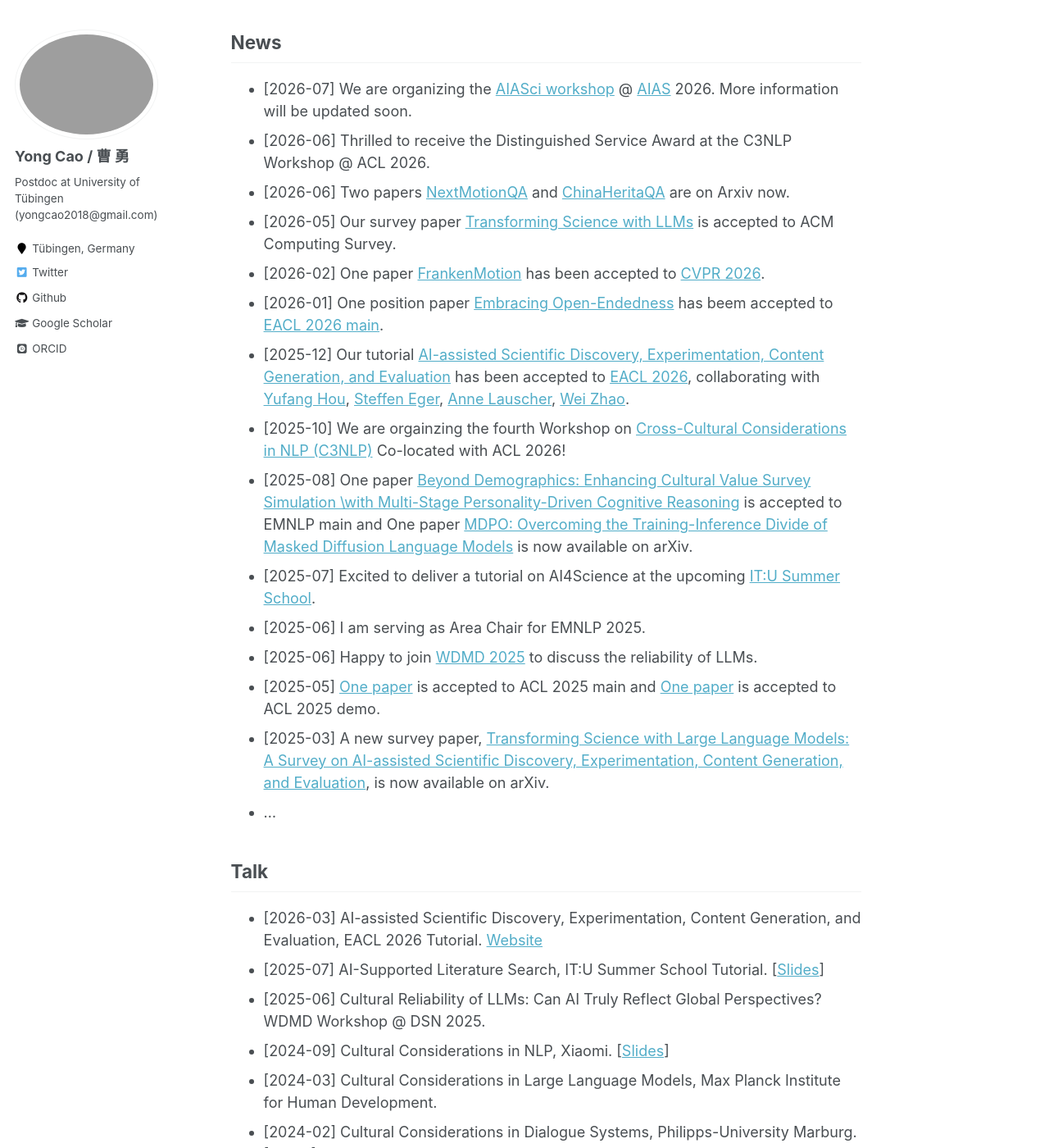
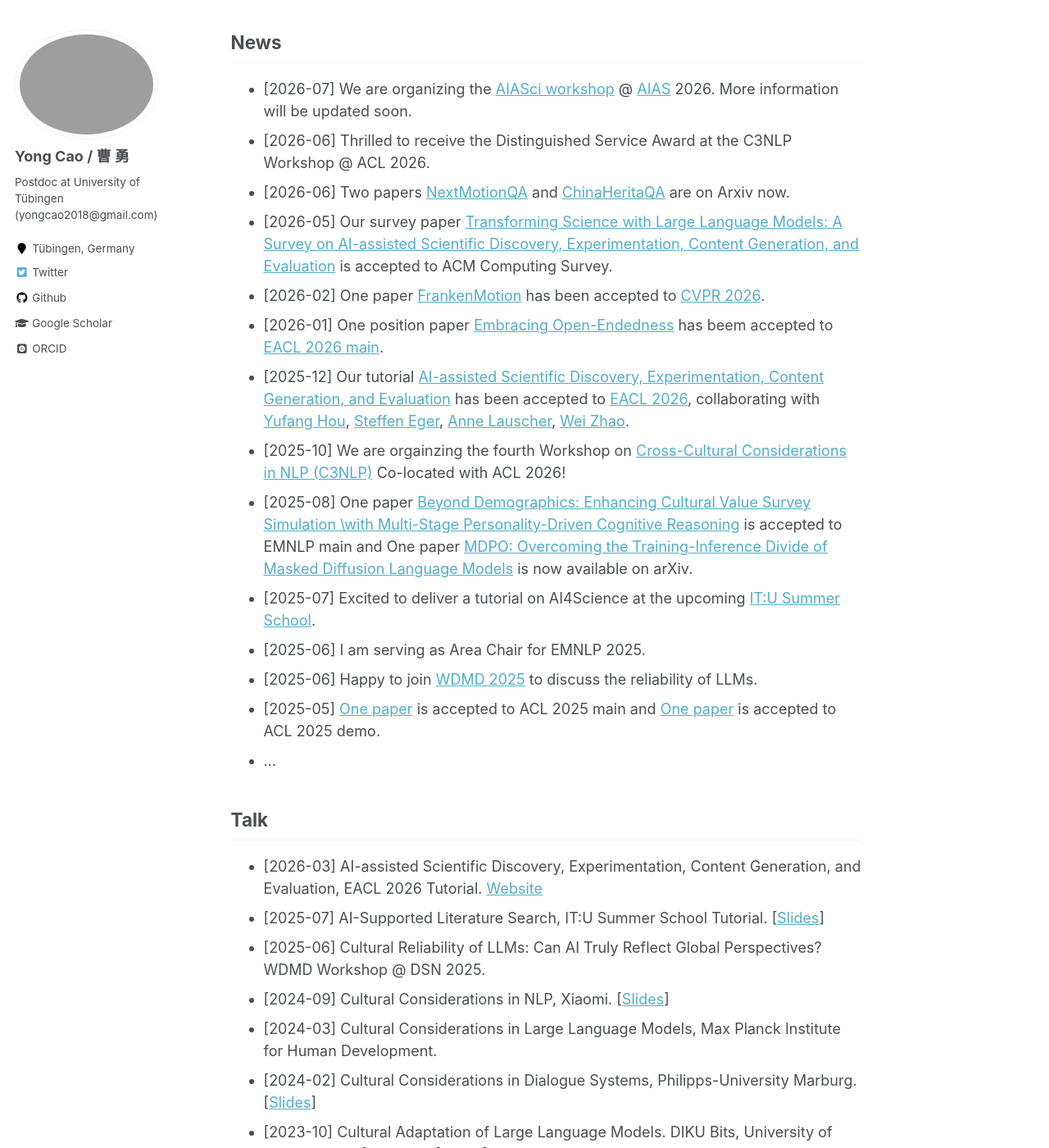
Before and after one commit to yongcaoplus/yongcaoplus.github.io, a Jekyll site: the page built from _pages/about.md, in a window 1280 px wide and 1400 px high, scrolled down 461 px. Shown: the whole window at 82% size. Built offline with Jekyll 4.4.1, drawn with Linux system fonts in a browser that asks for light colours; some web fonts are replaced.

Commit message:
update AIASci

```diff
--- a/_pages/about.md
+++ b/_pages/about.md
@@ -21,7 +21,7 @@ News
 * [2026-07] We are organizing the [AIASci workshop](https://aiasciworkshop.github.io/) @ [AIAS](https://www.aiasplus.org/) 2026. More information will be updated soon.
 * [2026-06] Thrilled to receive the Distinguished Service Award at the C3NLP Workshop @ ACL 2026.
 * [2026-06] Two papers [NextMotionQA](https://arxiv.org/pdf/2606.04773) and [ChinaHeritaQA](https://arxiv.org/abs/2606.08959) are on Arxiv now.
-* [2026-05] Our survey paper [Transforming Science with LLMs](https://arxiv.org/pdf/2502.05151?) is accepted to ACM Computing Survey.
+* [2026-05] Our survey paper [Transforming Science with Large Language Models: A Survey on AI-assisted Scientific Discovery, Experimentation, Content Generation, and Evaluation](https://arxiv.org/pdf/2502.05151?) is accepted to ACM Computing Survey.
 * [2026-02] One paper [FrankenMotion](https://arxiv.org/abs/2601.10909) has been accepted to [CVPR 2026](https://cvpr.thecvf.com/).
 * [2026-01] One position paper [Embracing Open-Endedness](https://arxiv.org/abs/2510.13884) has beem accepted to [EACL 2026 main](https://2026.eacl.org/).
 * [2025-12] Our tutorial [AI-assisted Scientific Discovery, Experimentation, Content Generation, and Evaluation](https://ai4science-tutorial.github.io/) has been accepted to [EACL 2026](https://2026.eacl.org/), collaborating with [Yufang Hou](https://yufanghou.github.io/), [Steffen Eger](https://www.utn.de/person/prof-dr-steffen-eger/), [Anne Lauscher](https://anne-lauscher.de/), [Wei Zhao](https://andyweizhao.github.io/).
@@ -31,7 +31,7 @@ News
 * [2025-06] I am serving as Area Chair for EMNLP 2025.
 * [2025-06] Happy to join [WDMD 2025](https://wdmd-main.github.io/#/program) to discuss the reliability of LLMs.
 * [2025-05] [One paper](https://arxiv.org/pdf/2407.03884) is accepted to ACL 2025 main and [One paper](https://arxiv.org/pdf/2504.08385) is accepted to ACL 2025 demo.
-* [2025-03] A new survey paper, [Transforming Science with Large Language Models: A Survey on AI-assisted Scientific Discovery, Experimentation, Content Generation, and Evaluation](https://arxiv.org/abs/2502.05151), is now available on arXiv.
+<!-- * [2025-03] A new survey paper, [Transforming Science with Large Language Models: A Survey on AI-assisted Scientific Discovery, Experimentation, Content Generation, and Evaluation](https://arxiv.org/abs/2502.05151), is now available on arXiv. -->
 <!-- * [2025-03] [One paper](https://www.sciencedirect.com/science/article/pii/S030645732500041X) is published at Information Processing & Management. -->
 <!-- * [2025-02] I am serving as Area Chair for ACL 2025. -->
 <!-- * [2025-01] Two papers are accepted to [NAACL 2025](https://2025.naacl.org/) main. -->
```
